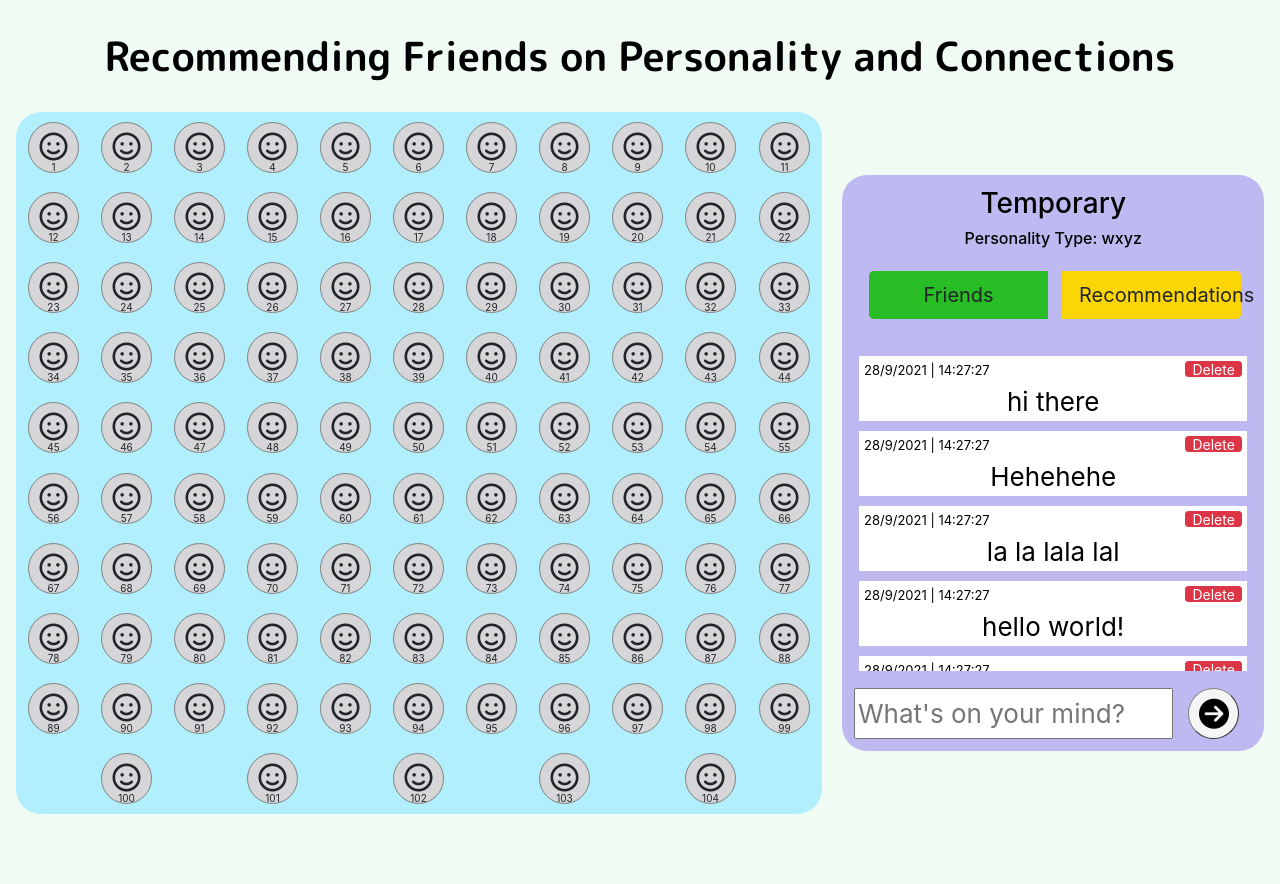
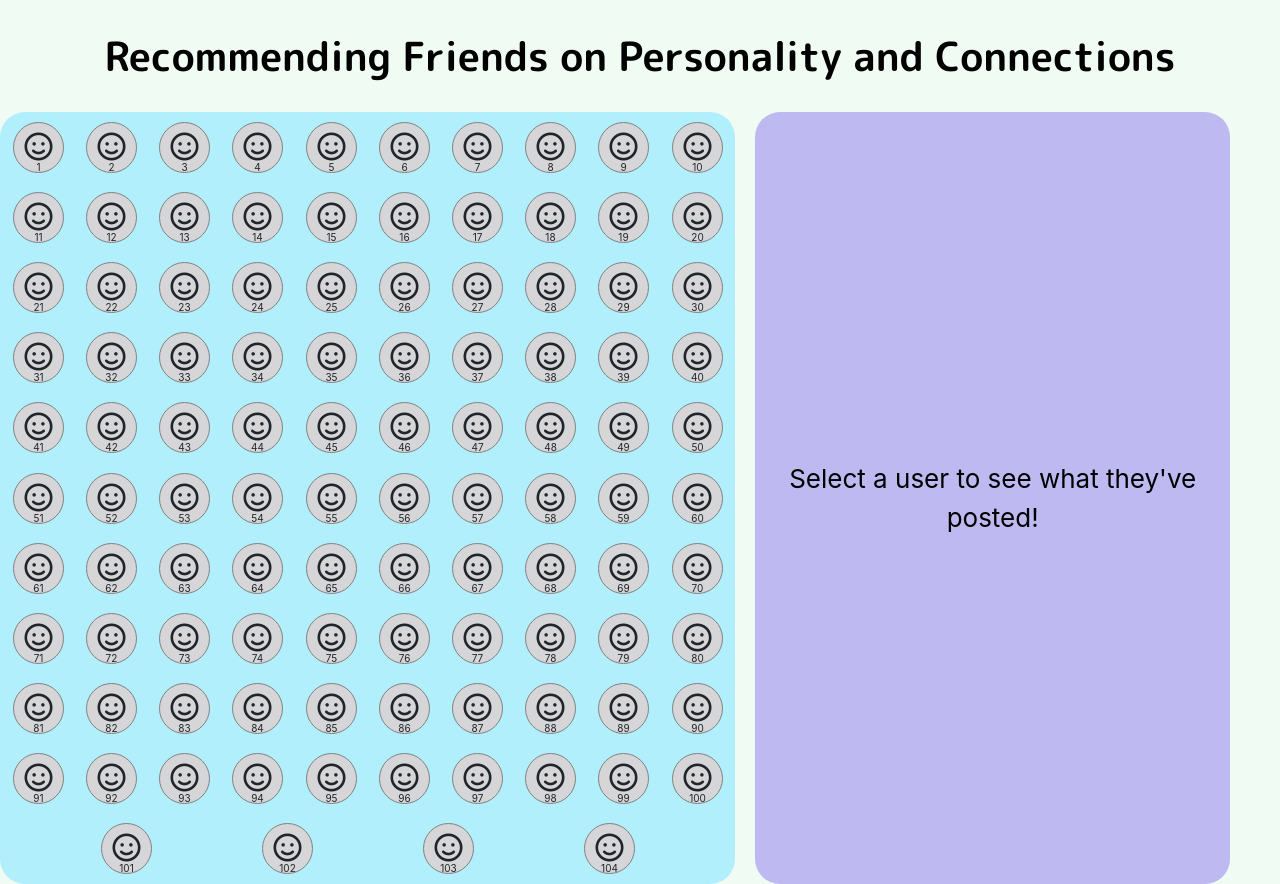
Before and after one commit to mradultiw/mpvii, a React (Create React App) app: page / in a window 1280 px wide. Before the commit the page ends 814 px from the top, so only its background shows below. Built offline with nearby package versions, Linux system fonts and the light colour scheme.

Commit message:
Added functionality of showing active node on Graph. Todo: 	Functionalities from Panel to show/create posts and show friends and suggestions

```diff
--- a/src/App.js
+++ b/src/App.js
@@ -1,14 +1,39 @@
 import "./css/App.css";
 import Graph from "./graph.js";
 import Panel from "./panel.js";
+import React, { useState } from "react";
 
 function App() {
+  const [activeUser, setactiveUser] = useState(null);
+  const [friends, setfriends] = useState(null);
+  const [recommendations, setrecommendations] = useState(null);
+
+  const bridgeGraphToApp = (userid) => {
+    setactiveUser(userid);
+  };
+  const bridgePanelToApp = (userinfo) => {
+    if (userinfo.friends !== null) {
+      setfriends(userinfo.friends);
+    }
+    if (userinfo.recommendations !== null) {
+      setrecommendations(userinfo.recommendations);
+    }
+  };
   return (
     <div className="App">
       <h1>Recommending Friends on Personality and Connections</h1>
       <div className="content">
-        <Graph />
-        <Panel username="Temporary" personality_type="wxyz" />
+        <Graph
+          bridge={bridgeGraphToApp}
+          friends={friends}
+          recommendations={recommendations}
+        />
+        <Panel
+          activeUser={activeUser}
+          bridge={bridgePanelToApp}
+          username="Temporary"
+          personality_type="wxyz"
+        />
       </div>
     </div>
   );
--- a/src/css/panel.css
+++ b/src/css/panel.css
@@ -23,9 +23,30 @@
   align-items: center !important;
 }
 
-.panel_container {
+.panel-container {
   display: inline-block;
   height: 100%;
   width: 33%;
   margin: auto auto auto 10px;
 }
+
+.empty-panel:empty:before {
+  content: "Select a user to see what they've posted!";
+  margin: 0 50px 0 10px;
+  padding: 10px;
+  height: 50vh;
+  border-radius: 25px;
+  display: flex;
+  flex-direction: column;
+  flex-wrap: nowrap;
+  row-gap: 5px;
+  font-size: calc(10px + 2vmin);
+  color: black;
+  background-color: #bebaf1;
+  text-align: center;
+  align-items: center;
+  justify-content: center;
+  height: 100% !important;
+  position: relative;
+  align-items: center !important;
+}
--- a/src/graph.js
+++ b/src/graph.js
@@ -1,17 +1,30 @@
 import "./css/graph.css";
 import Profile from "./profile.js";
+import React, { useState, useEffect } from "react";
 
-function Graph() {
+function Graph(props) {
+  const [activeUser, setactiveUser] = useState(null);
+
   const users = [];
-  for (let i = 1; i <= 104; i++) users.push(i); // from database
-
-  const profiles = users.map((id, index) => {
-    return <Profile key={index} userid={id} />;
-  });
+  for (let i = 1; i <= 104; i++) users.push(i);
 
   return (
     <div className="graph_container">
-      <div className="graph">{profiles}</div>
+      <div className="graph">
+        {users.map((id, index) => {
+          let profileType = "btn-default";
+          if (activeUser === id) profileType = "btn-active";
+          return (
+            <Profile
+              key={index}
+              userid={id}
+              profileType={profileType}
+              setactiveUser={setactiveUser}
+              bridge={props.bridge}
+            />
+          );
+        })}
+      </div>
     </div>
   );
 }
--- a/src/panel.js
+++ b/src/panel.js
@@ -4,8 +4,11 @@ import SavedPost from "./savedpost.js";
 import CreatePost from "./createpost.js";
 
 function Panel(props) {
+  if (props.activeUser === null) {
+    return <div className="empty-panel"></div>;
+  }
   return (
-    <div className="panel_container">
+    <div className="panel-container">
       <div className="panel">
         <UserInfo
           username={props.username}
--- a/src/profile.js
+++ b/src/profile.js
@@ -1,9 +1,31 @@
 import "./css/profile.css";
 
 function Profile(props) {
+  const handleProfileClick = (e) => {
+    if (props.activeUser === props.userid) return;
+    /**Else
+     * Ask server to send details of the new clicked profile.
+     * For this:
+     * (1)  The 'Panel' component should call an API("FetchUserPost")
+     *    with selected profile's userid and server will send its
+     *    posts. For this, the callback bridge between Graph and
+     *    Panel component will be used.
+     */
+    props.bridge(props.userid);
+    /**
+     * (2)  The 'Graph' component will also re-render all profiles
+     *    with new profileType(colors)
+     */
+    props.setactiveUser(props.userid);
+  };
+
   return (
     <div className="profile">
-      <button type="button" className="btn btn-default btn-circle hvr-pop">
+      <button
+        type="button"
+        className={`btn btn-circle hvr-pop ${props.profileType}`}
+        onClick={handleProfileClick}
+      >
         <i
           className="far fa-smile"
           style={{ fontSize: "28px", display: "block" }}
```
